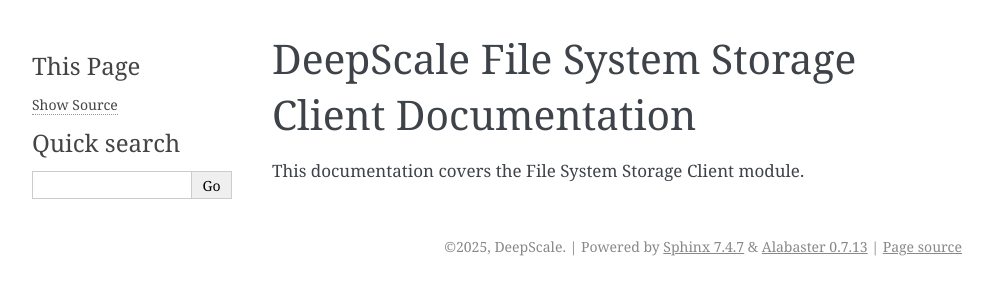
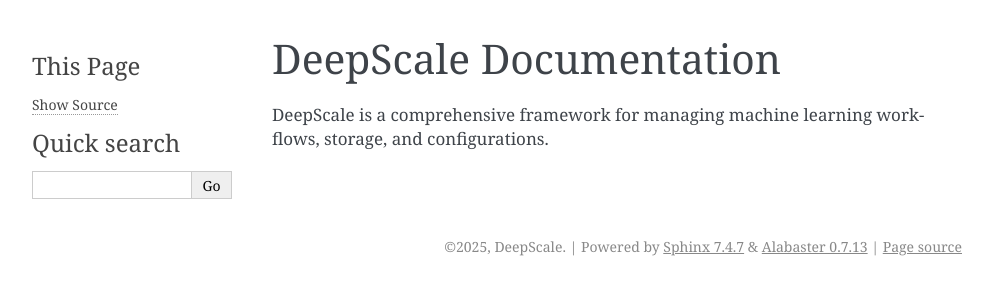
Before and after one commit to austinagii/DeepScale, a Sphinx documentation site: the page built from docs/index.rst, in a window 1280 px wide. Shown: the top 300 px of the page, without its empty margins (148-1141 px from the left). Built offline with Sphinx 7.4.7, drawn with Linux system fonts in a browser that asks for light colours; pages that are not in the unit, such as notebooks, are missing from menus.

Commit message:
docs: generate docs for module

```diff
--- a/docs/conf.py
+++ b/docs/conf.py
@@ -36,7 +36,7 @@
 html_static_path = ['_static']
 
 # -- AutoAPI configuration --------------------------------------------------
-autoapi_dirs = ['../deepscale/persistence/clients']
+autoapi_dirs = ['../deepscale']
 autoapi_type = 'python'
 autoapi_generate_api_docs = True
 autoapi_options = [
--- a/docs/index.rst
+++ b/docs/index.rst
@@ -3,10 +3,10 @@
    You can adapt this file completely to your liking, but it should at least
    contain the root `toctree` directive.
 
-DeepScale File System Storage Client Documentation
-==================================================
+DeepScale Documentation
+=======================
 
-This documentation covers the File System Storage Client module.
+DeepScale is a comprehensive framework for managing machine learning workflows, storage, and configurations.
 
 .. toctree::
    :maxdepth: 2
```
